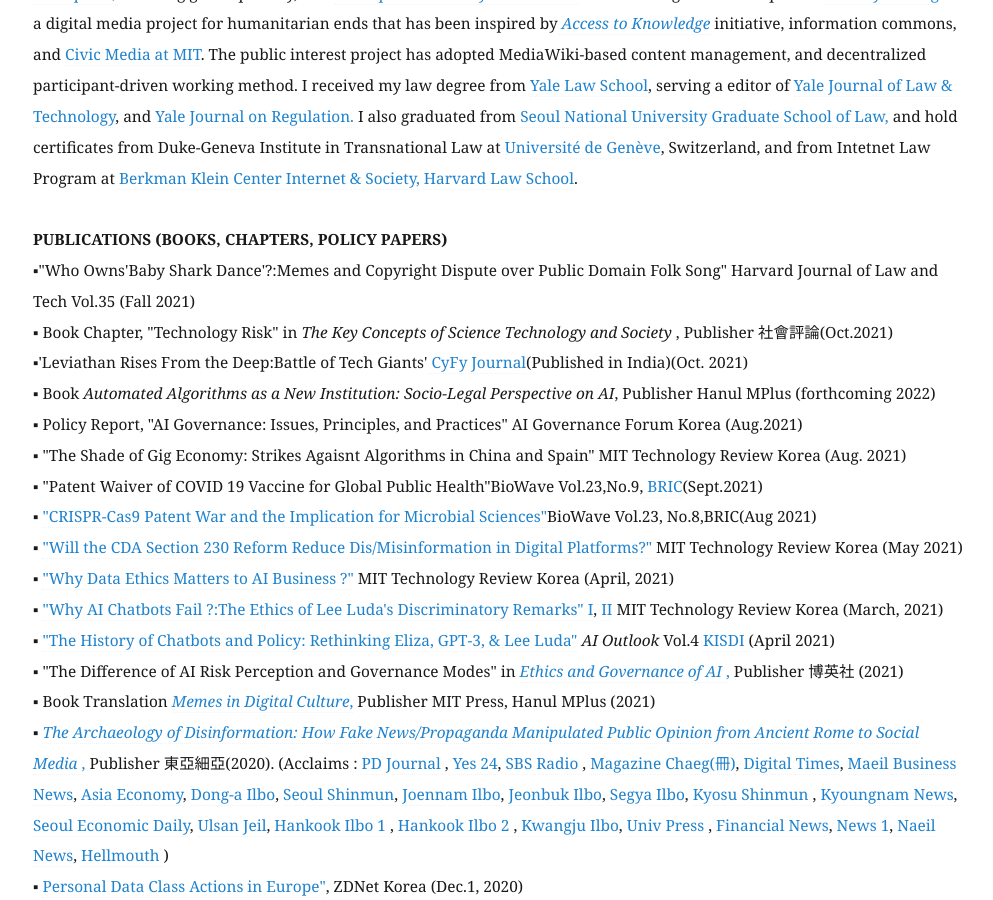
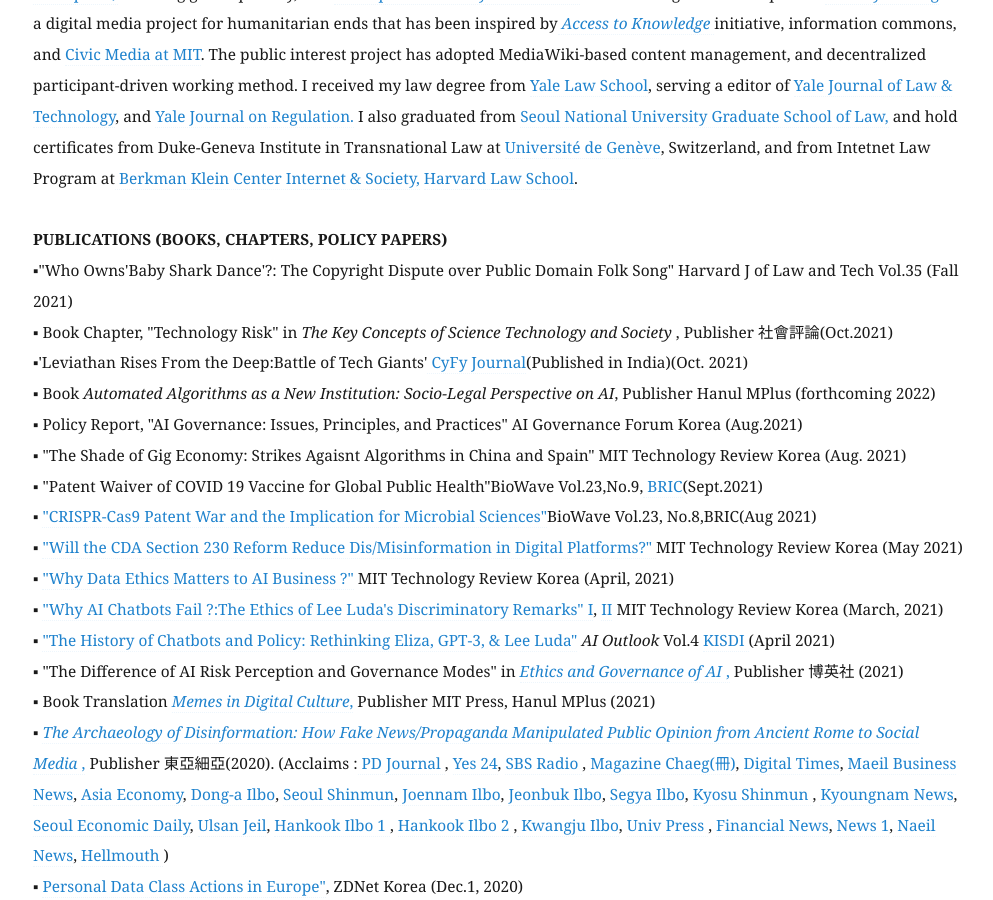
Before and after one commit to eunchangchoi/eunchangchoi.github.io, a Jekyll site: the page built from index.md, in a window 1280 px wide and 900 px high, scrolled down 1712 px. Shown: the whole window, without its empty margins (67-1060 px from the left). Built offline with Jekyll 4.4.1, drawn with Linux system fonts in a browser that asks for light colours.

Commit message:
Update index.md

```diff
--- a/index.md
+++ b/index.md
@@ -33,7 +33,7 @@
 <br>
 <br>
  <strong> PUBLICATIONS (BOOKS, CHAPTERS, POLICY PAPERS) </strong> <br>
-▪"Who Owns'Baby Shark Dance'?:Memes and Copyright Dispute over Public Domain Folk Song" Harvard Journal of Law and Tech Vol.35 (Fall 2021) <br>
+▪"Who Owns'Baby Shark Dance'?: The Copyright Dispute over Public Domain Folk Song" Harvard J of Law and Tech Vol.35 (Fall 2021) <br>
 ▪ Book Chapter, "Technology Risk" in <i> The Key Concepts of Science Technology and Society </i>, Publisher 社會評論(Oct.2021) <br>
 ▪'Leviathan Rises From the Deep:Battle of Tech Giants'<a href="https://www.orfonline.org/events/"> CyFy Journal</a>(Published in India)(Oct. 2021) <br>
 ▪ Book <i> Automated Algorithms as a New Institution: Socio-Legal Perspective on AI</i>, Publisher Hanul MPlus (forthcoming 2022) <br>
```
